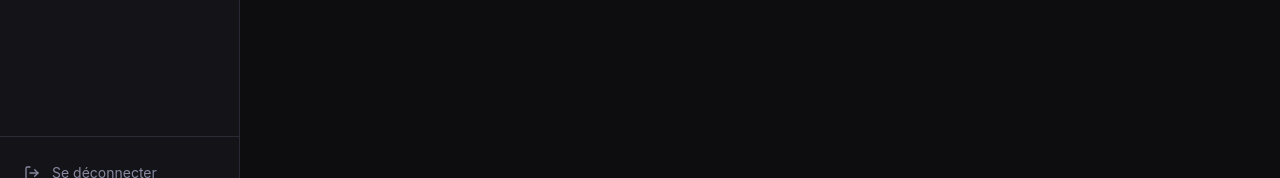
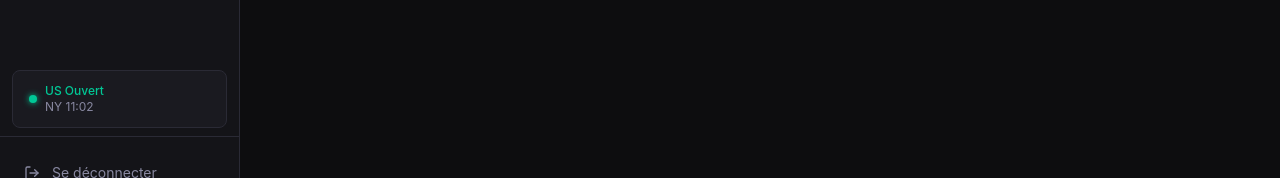
Before and after one commit to erc31/tradepilot-ai, a Next.js app: page /analyse in a window 1280 px wide. Shown: the part 591-769 px from the top of the page. Built offline with nearby package versions, Linux system fonts and the light colour scheme.

Commit message:
feat: statut marché NY sidebar + autocomplete login

```diff
--- a/app/(auth)/login/page.tsx
+++ b/app/(auth)/login/page.tsx
@@ -56,7 +56,8 @@ export default function LoginPage() {
               <div className="relative">
                 <Mail size={15} className="absolute left-3 top-1/2 -translate-y-1/2" style={{ color: 'var(--text-secondary)' }} />
                 <input
-                  type="email" value={email} onChange={e => setEmail(e.target.value)} required
+                  type="email" name="email" autoComplete="email"
+                  value={email} onChange={e => setEmail(e.target.value)} required
                   placeholder="vous@email.com"
                   className="w-full pl-9 pr-4 py-2.5 rounded-lg text-sm outline-none transition-all"
                   style={{ background: 'var(--surface-2)', border: '1px solid var(--border)', color: 'var(--text-primary)' }}
@@ -69,7 +70,8 @@ export default function LoginPage() {
               <div className="relative">
                 <Lock size={15} className="absolute left-3 top-1/2 -translate-y-1/2" style={{ color: 'var(--text-secondary)' }} />
                 <input
-                  type="password" value={password} onChange={e => setPassword(e.target.value)} required
+                  type="password" name="password" autoComplete="current-password"
+                  value={password} onChange={e => setPassword(e.target.value)} required
                   placeholder="••••••••"
                   className="w-full pl-9 pr-4 py-2.5 rounded-lg text-sm outline-none"
                   style={{ background: 'var(--surface-2)', border: '1px solid var(--border)', color: 'var(--text-primary)' }}
--- a/components/layout/Sidebar.tsx
+++ b/components/layout/Sidebar.tsx
@@ -2,12 +2,37 @@
 
 import Link from 'next/link'
 import { usePathname, useRouter } from 'next/navigation'
+import { useEffect, useState } from 'react'
 import { createClient } from '@/lib/supabase'
 import {
   LayoutDashboard, Briefcase, Brain,
   Newspaper, Calendar, BookOpen, BarChart2,
   MessageSquare, Bell, Settings, Zap, LogOut
 } from 'lucide-react'
+
+function useMarketStatus() {
+  const [status, setStatus] = useState<{ open: boolean; label: string; time: string }>({ open: false, label: '', time: '' })
+
+  function compute() {
+    const now = new Date()
+    const ny = new Date(now.toLocaleString('en-US', { timeZone: 'America/New_York' }))
+    const day = ny.getDay() // 0=Sun, 6=Sat
+    const h = ny.getHours()
+    const m = ny.getMinutes()
+    const minutes = h * 60 + m
+    const open = day >= 1 && day <= 5 && minutes >= 570 && minutes < 960 // 9h30=570, 16h00=960
+    const timeStr = ny.toLocaleTimeString('fr-FR', { hour: '2-digit', minute: '2-digit' })
+    setStatus({ open, label: open ? 'US Ouvert' : 'US Fermé', time: timeStr })
+  }
+
+  useEffect(() => {
+    compute()
+    const id = setInterval(compute, 30000)
+    return () => clearInterval(id)
+  }, [])
+
+  return status
+}
 
 const navItems = [
   { href: '/dashboard', label: 'Dashboard', icon: LayoutDashboard },
@@ -25,6 +50,7 @@ const navItems = [
 export default function Sidebar() {
   const pathname = usePathname()
   const router = useRouter()
+  const market = useMarketStatus()
 
   async function handleLogout() {
     const supabase = createClient()
@@ -73,6 +99,21 @@ export default function Sidebar() {
         })}
       </nav>
 
+      {/* Market status */}
+      {market.label && (
+        <div className="px-4 py-3 mx-3 mb-2 rounded-lg flex items-center gap-2"
+          style={{ background: 'var(--surface-2)', border: '1px solid var(--border)' }}>
+          <span className="w-2 h-2 rounded-full flex-shrink-0"
+            style={{ background: market.open ? 'var(--green)' : 'var(--red)', boxShadow: market.open ? '0 0 6px var(--green)' : 'none' }} />
+          <div className="flex-1 min-w-0">
+            <div className="text-xs font-medium" style={{ color: market.open ? 'var(--green)' : 'var(--red)' }}>
+              {market.label}
+            </div>
+            <div className="text-xs" style={{ color: 'var(--text-secondary)' }}>NY {market.time}</div>
+          </div>
+        </div>
+      )}
+
       {/* Logout */}
       <div className="px-3 py-4 border-t" style={{ borderColor: 'var(--border)' }}>
         <button onClick={handleLogout}
```
